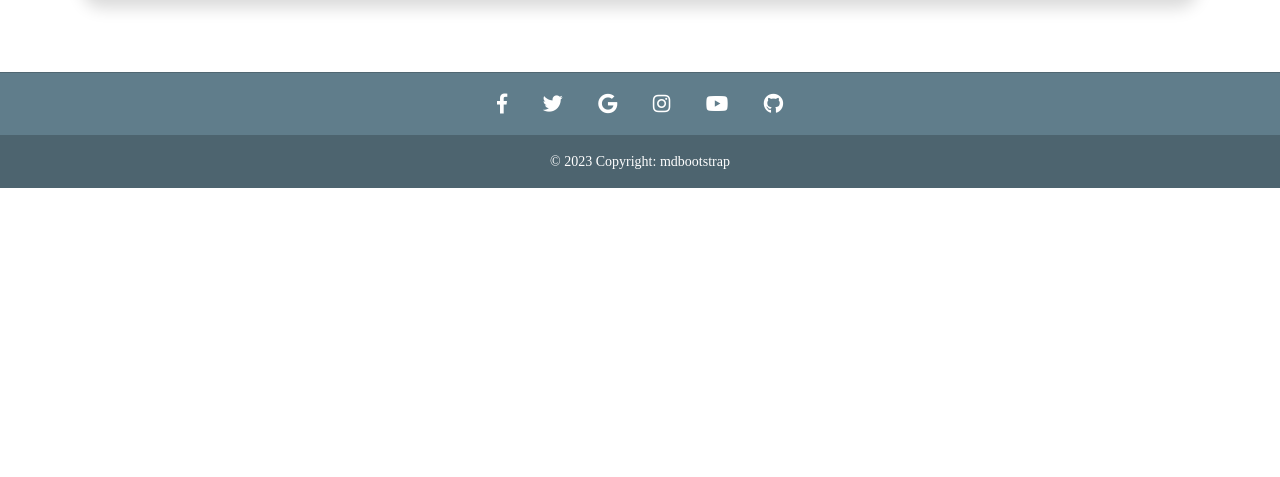
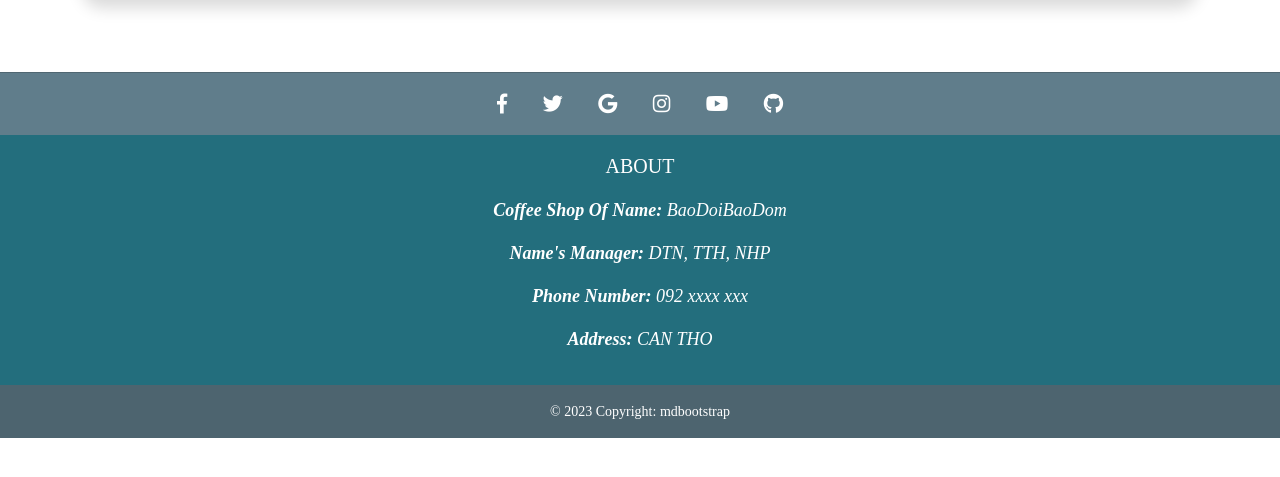
Before and after one commit to ProjectASM/CoffeeShopManagement, a Symfony app: template templates/staff/hardworking.html.twig in a window 1280 px wide. Shown: the part 172-649 px from the top of the page. Run offline with Twig, Linux system fonts and the light colour scheme; the template is opened without the code that fills it, so the values that code supplies are empty; some libraries are stand-ins or nearby versions.

```diff
--- a/templates/registration/index.html.twig
+++ b/templates/registration/index.html.twig
@@ -7,6 +7,10 @@
      style="
             margin-top: 50px;
             width: 500px;
+            border: solid #048391 3px;
+            border-radius: 10px;
+            font-size: 15px;
+            background-color: #daf4f7;
      "
      >
     {{ form_start(registrationForm) }}
--- a/templates/staff/hardworking.html.twig
+++ b/templates/staff/hardworking.html.twig
@@ -4,7 +4,7 @@
     <meta charset="UTF-8" />
     <meta name="viewport" content="width=device-width, initial-scale=1, shrink-to-fit=no" />
     <meta http-equiv="x-ua-compatible" content="ie=edge" />
-    <title>{% block title %}Welcome our shop!{% endblock %}</title>
+    <title>{% block title %}Hard Working Staff{% endblock %}</title>
     <!-- Font Awesome -->
     <link rel="stylesheet" href="https://use.fontawesome.com/releases/v5.11.2/css/all.css" />
     <!-- Google Fonts Roboto -->
@@ -266,6 +266,17 @@
   </div>
   <!-- Grid container -->
 
+  <!-- About -->
+  <div class="text-center p-3" style="background-color: rgba(35, 110, 125); text-color: #E0E0E0; font-size: 18px">
+    <p style="font-size: 20px">ABOUT</p>
+    <i>
+      <p><strong>Coffee Shop Of Name:</strong> BaoDoiBaoDom</p>
+      <p><strong>Name's Manager:</strong> DTN, TTH, NHP</p>
+      <p><strong>Phone Number:</strong> 092 xxxx xxx</p>
+      <p><strong>Address:</strong> CAN THO</p>
+    </i>
+  </div>
+
   <!-- Copyright -->
   <div class="text-center p-3" style="background-color: rgba(0, 0, 0, 0.2); text-color: #E0E0E0">
     © 2023 Copyright: mdbootstrap
--- a/templates/staff/index.html.twig
+++ b/templates/staff/index.html.twig
@@ -29,9 +29,6 @@
         <a href="{{path('staffAdd')}}">
             <button type="button" class="btn btn-outline-primary">Insert</button>
         </a>
-        <form class="w-auto py-1" style="max-width: 15rem" action="{{path('searchByName')}}">
-        <input type="search" class="form-control" style="border-radius: 10px" placeholder="Search" aria-label="Search" name="name">
-      </form>
                 </div>
                 <div class="page-content">
                 <div class="btn-group" role="group" aria-label="Basic outlined example">
```
Also changed, not shown: templates/security/login.html.twig (+8 -1 lines).
